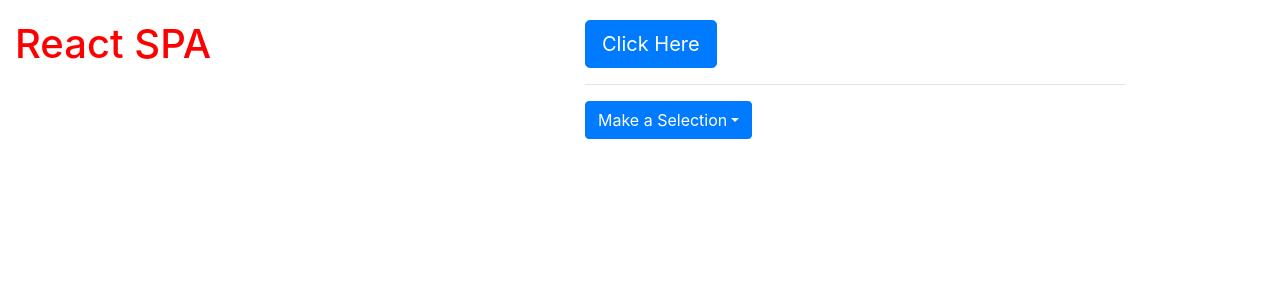
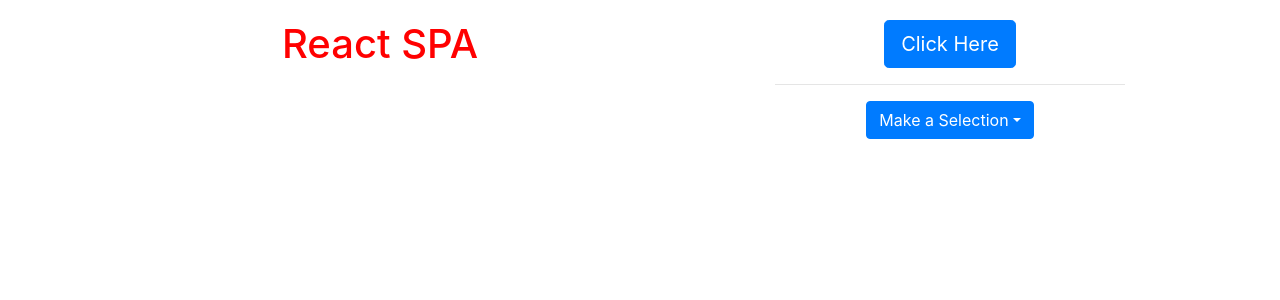
Before and after one commit to robert-laws/learning-sep-2019-react-spa, a React (Create React App) app: page / in a window 1280 px wide. Shown: the top 300 px of the page. Built offline with nearby package versions, Linux system fonts and the light colour scheme.

Commit message:
minor style updates

```diff
--- a/public/index.html
+++ b/public/index.html
@@ -25,7 +25,7 @@
       Learn how to configure a non-root public URL by running `npm run build`.
     -->
 
-    <title>React App</title>
+    <title>React SPA</title>
   </head>
   <body>
     <noscript>You need to enable JavaScript to run this app.</noscript>
--- a/src/App.js
+++ b/src/App.js
@@ -29,13 +29,13 @@ export default class App extends Component {
 
   render() {
     return (
-      <Container className='App'>
-        <Row>
-          <Col>
+      <Container className='App text-center'>
+        <Row className='justify-content-center'>
+          <Col sm='8'>
             <h1>React SPA</h1>
             <p>{this.state.selection}</p>
           </Col>
-          <Col>
+          <Col sm='4'>
             <Button color="primary" size="lg">Click Here</Button>
             <hr />
             <Dropdown isOpen={this.state.dropdownOpen} toggle={this.toggle}>
```
